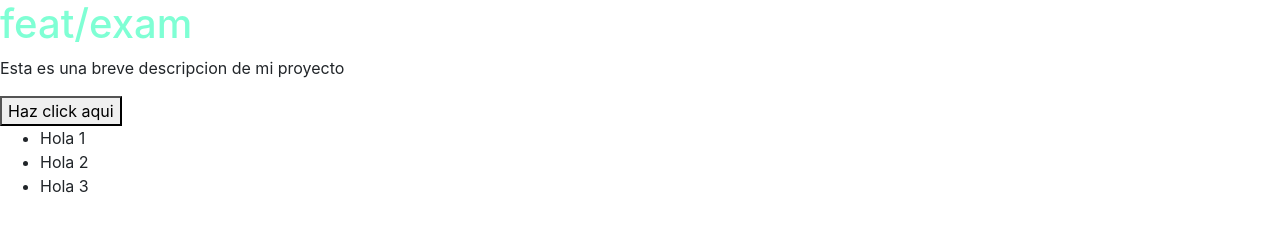
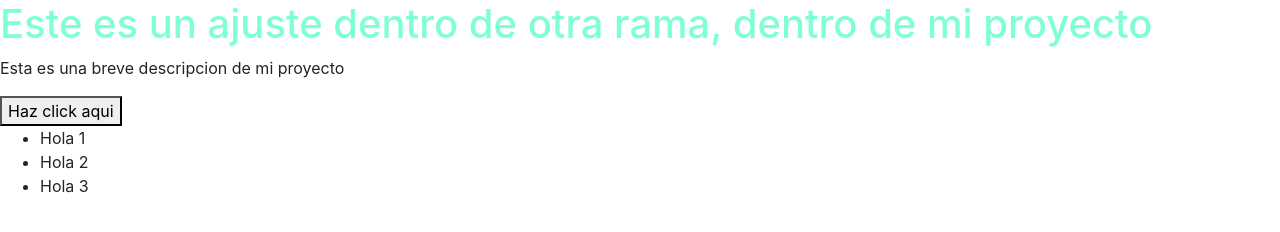
Before and after one commit to Antonio7347/Examen_diagnostico, a plain HTML site: page index.html in a window 1280 px wide. Drawn offline with nearby package versions, Linux system fonts and the light colour scheme.

```diff
--- a/index.html
+++ b/index.html
@@ -6,7 +6,7 @@
     <link rel="stylesheet" href="https://maxcdn.bootstrapcdn.com/bootstrap/4.5.2/css/bootstrap.min.css">
 </head>
 <body>
-    <h1 style="color: aquamarine;">feat/exam</h1>
+    <h1 style="color: aquamarine;">Este es un ajuste dentro de otra rama, dentro de mi proyecto </h1>
     <p>Esta es una breve descripcion de mi proyecto</p>
     <div></div>
     <button type="button">Haz click aqui</button>
```
